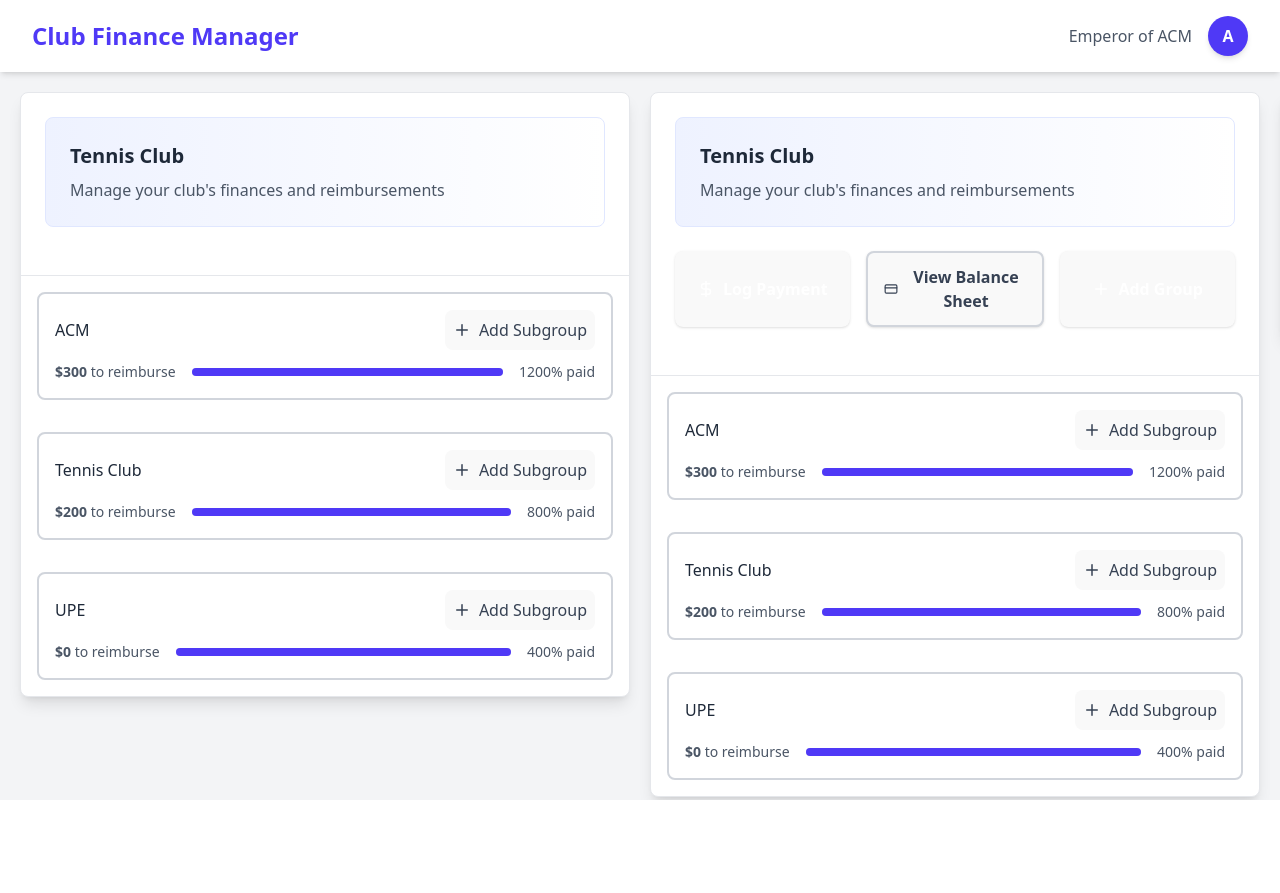
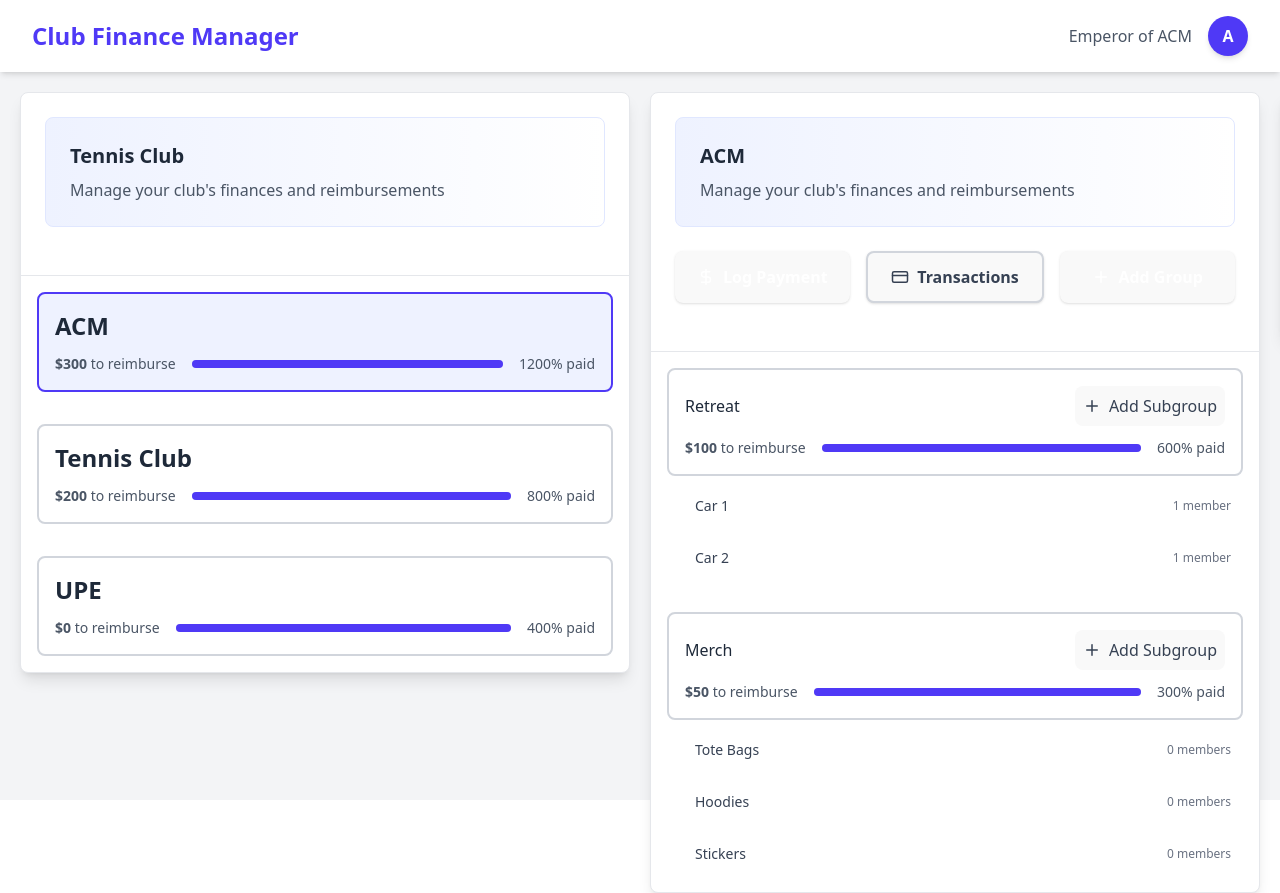
Before and after one commit to zachthefischer/TallyUp, a React (Vite) app in the folder web-app/: page /dashboard in a window 1280 px wide. Both pictures are taken after a click on the element "ACM". Shown: the top 893 px of the page. Before the commit the page ends 800 px from the top, so only its background shows below. Built offline with nearby package versions, Linux system fonts and the light colour scheme.

Commit message:
Restructure data types Display userGroup data in sub pages

```diff
--- /dev/null
+++ b/web-app/src/components/GroupBanner.tsx
@@ -0,0 +1,14 @@
+interface GroupBannerProps {
+  groupName: string;
+}
+
+function GroupBanner ({ groupName }: GroupBannerProps) {
+  return (
+    <div className="bg-gradient-to-r from-indigo-50 to-white rounded-lg p-6 mb-6 border border-indigo-100">
+      <h2 className="text-xl font-semibold mb-2 text-gray-800">{groupName}</h2>
+      <p className="text-gray-600">Manage your club's finances and reimbursements</p>
+    </div>
+  );
+}
+
+export default GroupBanner;
--- a/web-app/src/components/subpages/EventSelect.tsx
+++ b/web-app/src/components/subpages/EventSelect.tsx
@@ -1,14 +1,14 @@
-import { Dispatch, SetStateAction } from 'react';
-import WelcomeBanner from "../../components/WelcomeBanner";
 import {  DollarSign, CreditCard, Plus } from "lucide-react";
 import { Group } from "../../types/Group";
+import { Dispatch, SetStateAction } from 'react';
+import GroupBanner from "../../components/GroupBanner";
 
 interface EventSelectProps {
-    groups: Group[];
-    activeSubGroup: number | null;
-    setActiveSubGroup: Dispatch<SetStateAction<number | null>>;
-    activeSubSubGroup: number | null;
-    setActiveSubSubGroup: Dispatch<SetStateAction<number | null>>;
+    activeGroup: Group | null;
+    activeSubGroup: Group | null;
+    setActiveSubGroup: Dispatch<SetStateAction<Group | null>>;
+    activeSubSubGroup: Group | null;
+    setActiveSubSubGroup: Dispatch<SetStateAction<Group | null>>;
 
     // Show modals
     setShowPaymentModal: Dispatch<SetStateAction<boolean>>;
@@ -19,7 +19,8 @@
 }
 
 export default function EventSelect(
-    { groups,
+    {
+        activeGroup,
         activeSubGroup,
         setActiveSubGroup,
         activeSubSubGroup,
@@ -36,7 +37,7 @@
     return (
         <div className="bg-white rounded-lg shadow-lg border border-gray-200">
         <div className="p-6">
-        <WelcomeBanner />
+        {activeGroup !== null && <GroupBanner groupName={activeGroup.name}/>}
 
         <div className="flex gap-4 mb-6">
             <button
@@ -49,7 +50,7 @@
                 className="flex-1 px-4 py-3 bg-white border-2 border-gray-300 rounded-lg font-semibold text-base text-gray-700 hover:bg-gray-50 flex items-center justify-center gap-2 shadow-sm transition-all duration-200 ease-in-out hover:shadow-md"
                 onClick={() => setShowBalanceSheet(true)}>
                 <CreditCard size={18} />
-                View Balance Sheet
+                Transactions
             </button>
             <button
                 className="flex-1 px-4 py-3 bg-green-600 text-white rounded-lg font-semibold text-base hover:bg-green-700 flex items-center justify-center gap-2 shadow-sm transition-all duration-200 ease-in-out hover:shadow-md"
@@ -61,17 +62,17 @@
         </div>
 
         <div className="border-t border-gray-200">
-        {groups.map((group, index) => (
+        {activeGroup?.subGroups.map((group) => (
             <div key={group.id} className="p-4">
             <div className="flex flex-col gap-4">
                 <div
                 className={`p-4 rounded-lg border-2 border-gray-300 hover:border-indigo-600 transition-colors duration-150 ease-in-out
-                    ${activeSubGroup === index ? "border-indigo-600 bg-indigo-50" : ""}`}
+                    ${activeSubGroup === group ? "border-indigo-600 bg-indigo-50" : ""}`}
                 >
                 <div className="flex items-center justify-between">
                     <span
                     className="font-medium text-gray-800 flex-1 cursor-pointer"
-                    onClick={() => setActiveSubGroup(activeSubGroup === index ? null : index)}
+                    onClick={() => setActiveSubGroup(activeSubGroup === group ? null : group)}
                     >
                     {group.name}
                     </span>
@@ -101,16 +102,17 @@
                 </div>
             </div>
 
-            {activeSubGroup === index && (
+            {/* Display list of subSubGroups - eg Cars for Retreat for UPE */}
+            {activeSubGroup?.id === activeSubGroup?.id && (
                 <div className="mt-2 ml-4 space-y-2">
-                {group.subGroups.map((subSubGroup, subIndex) => (
+                {group?.subGroups?.map((subSubGroup) => (
                     <div
                     key={subSubGroup.id}
                     className={`p-3 rounded-lg cursor-pointer hover:bg-gray-100 transition-colors duration-150 ease-in-out
-                        ${activeSubSubGroup === subIndex ?
+                        ${activeSubSubGroup?.id === subSubGroup?.id ?
                         "bg-gray-100 border-l-4 border-l-indigo-400" : ""
                         }`}
-                    onClick={() => setActiveSubSubGroup(activeSubSubGroup === subIndex ? null : subIndex)}
+                    onClick={() => setActiveSubSubGroup(activeSubSubGroup?.id === subSubGroup?.id ? null : subSubGroup)}
                     >
                     <div className="flex items-center justify-between">
                         <div className="font-medium text-sm text-gray-700">{subSubGroup.name}</div>
--- a/web-app/src/components/subpages/GroupSelect.tsx
+++ b/web-app/src/components/subpages/GroupSelect.tsx
@@ -1,35 +1,17 @@
 import { Dispatch, SetStateAction } from 'react';
 import WelcomeBanner from "../../components/WelcomeBanner";
-import {  DollarSign, CreditCard, Plus } from "lucide-react";
 import { Group } from "../../types/Group";
 
 interface GroupSelectProps {
     groups: Group[];
-    activeSubGroup: number | null;
-    setActiveSubGroup: Dispatch<SetStateAction<number | null>>;
-    activeSubSubGroup: number | null;
-    setActiveSubSubGroup: Dispatch<SetStateAction<number | null>>;
-
-    // Show modals
-    setShowPaymentModal: Dispatch<SetStateAction<boolean>>;
-    setShowBalanceSheet: Dispatch<SetStateAction<boolean>>;
-    setShowAddGroupModal: Dispatch<SetStateAction<boolean>>;
-    setShowAddSubgroupModal: Dispatch<SetStateAction<boolean>>;
-    setSelectedGroupForSubgroup: Dispatch<SetStateAction<string>>;
+    activeGroup: Group | null;
+    setActiveGroup: Dispatch<SetStateAction<Group | null>>;
 }
 
 export default function GroupSelect(
     { groups,
-        activeSubGroup,
-        setActiveSubGroup,
-        activeSubSubGroup,
-        setActiveSubSubGroup,
-        setShowPaymentModal,
-        setShowBalanceSheet,
-        setShowAddGroupModal,
-        setShowAddSubgroupModal,
-        setSelectedGroupForSubgroup
-
+        activeGroup,
+        setActiveGroup,
     }: GroupSelectProps) {
 
 
@@ -37,35 +19,23 @@
         <div className="bg-white rounded-lg shadow-lg border border-gray-200">
         <div className="p-6">
         <WelcomeBanner />
-
         </div>
 
         <div className="border-t border-gray-200">
-        {groups.map((group, index) => (
+        {groups.map((group) => (
             <div key={group.id} className="p-4">
             <div className="flex flex-col gap-4">
                 <div
                 className={`p-4 rounded-lg border-2 border-gray-300 hover:border-indigo-600 transition-colors duration-150 ease-in-out
-                    ${activeSubGroup === index ? "border-indigo-600 bg-indigo-50" : ""}`}
+                    ${activeGroup === group ? "border-indigo-600 bg-indigo-50" : ""}`}
                 >
                 <div className="flex items-center justify-between">
                     <span
-                    className="font-medium text-gray-800 flex-1 cursor-pointer"
-                    onClick={() => setActiveSubGroup(activeSubGroup === index ? null : index)}
+                    className="font-bold text-2xl text-gray-800 flex-1 cursor-pointer"
+                    onClick={() => setActiveGroup(activeGroup === group ? null : group)}
                     >
                     {group.name}
                     </span>
-                    <button
-                    className="p-2 hover:bg-indigo-100 rounded-lg transition-colors duration-150 flex items-center gap-2 text-gray-700"
-                    onClick={(e) => {
-                        e.stopPropagation();
-                        setSelectedGroupForSubgroup(group.name);
-                        setShowAddSubgroupModal(true);
-                    }}
-                    >
-                    <Plus size={18} />
-                    Add Subgroup
-                    </button>
                 </div>
                 <div className="flex items-center gap-4 text-sm text-gray-600 mt-3">
                     <span className="whitespace-nowrap"><span className="font-semibold">${group.owed}</span> to reimburse</span>
@@ -80,28 +50,6 @@
                 </div>
                 </div>
             </div>
-
-            {activeSubGroup === index && (
-                <div className="mt-2 ml-4 space-y-2">
-                {group.subGroups.map((subSubGroup, subIndex) => (
-                    <div
-                    key={subSubGroup.id}
-                    className={`p-3 rounded-lg cursor-pointer hover:bg-gray-100 transition-colors duration-150 ease-in-out
-                        ${activeSubSubGroup === subIndex ?
-                        "bg-gray-100 border-l-4 border-l-indigo-400" : ""
-                        }`}
-                    onClick={() => setActiveSubSubGroup(activeSubSubGroup === subIndex ? null : subIndex)}
-                    >
-                    <div className="flex items-center justify-between">
-                        <div className="font-medium text-sm text-gray-700">{subSubGroup.name}</div>
-                        <div className="text-xs text-gray-500">
-                        {subSubGroup.members.length} member{subSubGroup.members.length !== 1 ? 's' : ''}
-                        </div>
-                    </div>
-                    </div>
-                ))}
-                </div>
-            )}
             </div>
         ))}
         </div>
--- a/web-app/src/index.css
+++ b/web-app/src/index.css
@@ -1,3 +1,8 @@
+/* Navy: #082341 */
+/* Teal: #396E7C */
+/* Bluish Offwhite: #EBFBF3 */
+/* Green: #2E6F40 */
+
 body {
   height: 100%;
   /* overflow-y: hidden; */
--- a/web-app/src/pages/Dashboard.tsx
+++ b/web-app/src/pages/Dashboard.tsx
@@ -16,9 +16,9 @@
 
 // Main App Component
 export default function Dashboard() {
-  const [activeGroup, _setActiveGroup] = useState<number | null>(null);
-  const [activeSubGroup, _setActiveSubGroup] = useState<number | null>(null);
-  const [activeSubSubGroup, _setActiveSubSubGroup ] = useState<number | null>(null);
+  const [activeGroup, _setActiveGroup] = useState<Group | null>(null);
+  const [activeSubGroup, _setActiveSubGroup] = useState<Group | null>(null);
+  const [activeSubSubGroup, _setActiveSubSubGroup ] = useState<Group | null>(null);
 
   const [showBalanceSheet, setShowBalanceSheet] = useState(false);
   const [showPaymentModal, setShowPaymentModal] = useState(false);
@@ -27,22 +27,22 @@
   const [selectedGroupForSubgroup, setSelectedGroupForSubgroup] = useState<string>("");
   const [pageState, setPageState] = useState(1); // Initial state is 1
 
-  const setActiveGroup = (newValue: number | null) => {
+  const setActiveGroup = (newValue: Group | null) => {
     _setActiveGroup(newValue);
-    _setActiveSubGroup(null);
-    _setActiveSubSubGroup(null);
+    // _setActiveSubGroup(null);
+    // _setActiveSubSubGroup(null);
     setPageState(2);
-    console.log("Active group set to:", pageState);
+    console.log("Active group set to:", activeGroup);
   };
 
-  const setActiveSubGroup = (newValue: number | null) => {
+  const setActiveSubGroup = (newValue: Group | null) => {
     _setActiveSubGroup(newValue);
-    _setActiveSubSubGroup(null);
+    // _setActiveSubSubGroup(null);
     setPageState(3);
-    console.log("Active group set to:", pageState);
+    console.log("Active group set to:", activeGroup);
   };
 
-  const setActiveSubSubGroup = (newValue: number | null) => {
+  const setActiveSubSubGroup = (newValue: Group | null) => {
     _setActiveSubSubGroup(newValue);
     // setPageState(3);
     // console.log("Active group set to:", pageState);
@@ -337,10 +337,24 @@
             `}>
               <GroupSelect
                 groups={groups}
+                activeGroup={activeGroup}
+                setActiveGroup={(value) => setActiveGroup(value as Group | null)}
+              />
+            </div>
+
+
+            <div className={`box
+              ${pageState === 1 ? 'offscreen-right' : ''}
+              ${pageState === 2 ? 'box-right' : ''}
+              ${pageState === 3 ? 'box-left' : ''}
+            `}>
+              <EventSelect
+                groups={groups}
+                activeGroup={activeGroup}
                 activeSubGroup={activeSubGroup}
-                setActiveSubGroup={(value) => setActiveGroup(value as number | null)}
+                setActiveSubGroup={(value) => setActiveSubGroup(value as Group | null)}
                 activeSubSubGroup={activeSubSubGroup}
-                setActiveSubSubGroup={(value) => setActiveSubSubGroup(value as number | null)}
+                setActiveSubSubGroup={(value) => setActiveSubSubGroup(value as Group | null)}
                 setShowBalanceSheet={setShowBalanceSheet}
                 setShowPaymentModal={setShowPaymentModal}
                 setShowAddGroupModal={setShowAddGroupModal}
@@ -349,24 +363,6 @@
               />
             </div>
 
-            <div className={`box
-              ${pageState === 1 ? 'offscreen-right' : ''}
-              ${pageState === 2 ? 'box-right' : ''}
-              ${pageState === 3 ? 'box-left' : ''}
-            `}>
-              <EventSelect
-                groups={groups}
-                activeSubGroup={activeSubGroup}
-                setActiveSubGroup={(value) => setActiveSubGroup(value as number | null)}
-                activeSubSubGroup={activeSubSubGroup}
-                setActiveSubSubGroup={(value) => setActiveSubSubGroup(value as number | null)}
-                setShowBalanceSheet={setShowBalanceSheet}
-                setShowPaymentModal={setShowPaymentModal}
-                setShowAddGroupModal={setShowAddGroupModal}
-                setShowAddSubgroupModal={setShowAddSubgroupModal}
-                setSelectedGroupForSubgroup={setSelectedGroupForSubgroup}
-              />
-            </div>
 
             <div className={`box
               ${pageState === 1 ? 'offscreen-right' : ''}
```
